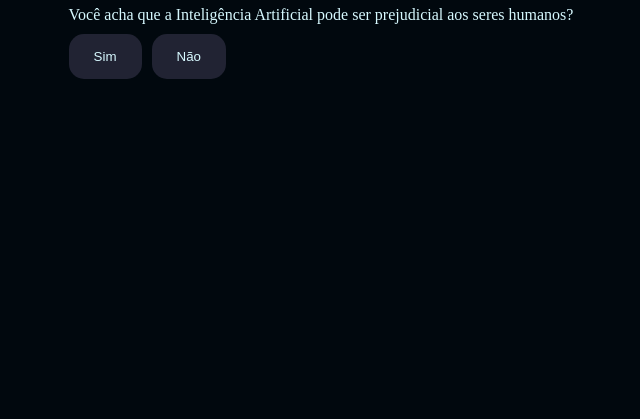
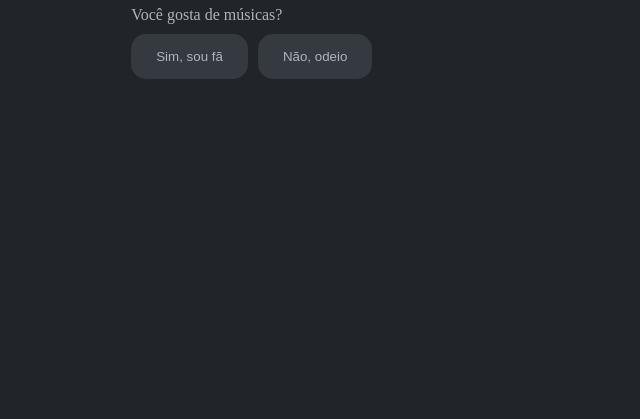
Before and after one commit to artmenegon/I.A.--3E, a plain HTML site: page index.html in a window 1280 px wide. Shown: the part 397-816 px from the top of the page, without its empty margins (319-959 px from the left). Drawn offline with Linux system fonts and the light colour scheme.

Commit message:
Add files via upload

```diff
--- a/index.html
+++ b/index.html
@@ -5,7 +5,7 @@
     <meta charset="UTF-8">
     <meta name="viewport" content="width=device-width, initial-scale=1.0">
     <link rel="stylesheet" href="style.css">
-    <title>Você decide o futuro da I.A.</title>
+    <title>Será que você está preparado/a para passar em Harvard?</title>
 </head>
 
 <body>
--- a/script.js
+++ b/script.js
@@ -2,44 +2,45 @@ const caixaPrincipal = document.querySelector('.caixa-principal');
 const caixaPergunta = document.querySelector('.caixa-pergunta');
 const caixaAlternativa = document.querySelector('.caixa-alternativa');
 const caixaResultado = document.querySelector('.caixa-resultado');
+const textoResultado = document.querySelector('.texto-resultado');
 
 const perguntas = [//abre a lista de objetos (itens)
     {//abre o item
-        enunciado:"Você acha que a Inteligência Artificial pode ser prejudicial aos seres humanos?",
+        enunciado:"Você gosta de músicas?",
         alternativas:[{
 
-             texto: "Sim",
-             afirmação: "Não temos controle quanto a isso"
+             texto: "Sim, sou fã",
+             afirmação: "Viver é bom demais"
        },
        {
-             texto: "Não",
-             afirmação: "A utilidade e facilidade nos ajuda a evoluir"
+             texto: "Não, odeio",
+             afirmação: "Minha vida consiste em um vazio imensurável e eu não sei o que é bom de verdade"
        }
         ]
     },
     {
-        enunciado:"Você já assistiu o filme Eu, Robô?",
+        enunciado:"Você gosta de sair?",
         alternativas:[ {
 
-            texto: "Sim",
-            afirmação: "Já assisti"
+            texto: "Sim, sextou",
+            afirmação: "Tenho falsos amigos e disfarço a minha solidão saindo, mas até que estou feliz"
       },
       {
-            texto: "Não",
-            afirmação: "Nunca assisti"
+            texto: "Não, odeio todos",
+            afirmação: "Não tenho falsos amigos e na realidade nem tenho amigos, a solidão aflora o meu peito"
       }
        ]
     },
     {
-        enunciado:"Você acha que o filme se encaixa na realidade?",
+        enunciado:"Você já assistiu a trilogia Senhor dos Anéis?",
         alternativas:[ {
 
-            texto: "Sim",
-            afirmação: "Nosso mundo pode se transformar no caos visto"
+            texto: "Sim, já assisti",
+            afirmação: "Trilogia bacana"
       },
       {
-            texto: "Não",
-            afirmação: "É uma realidade muito distante e utópica"
+            texto: "Não, nunca assisti",
+            afirmação: "Só não assisti mesmo, mas lá ele (Senhor dos Anéis? Vixi)"
       }
        ]
     }
--- a/style.css
+++ b/style.css
@@ -1,9 +1,9 @@
 :root{
-    --cor-fundo: #01080E;
+    --cor-fundo: #212529;
     --cor-principal: #0b0d20;
-    --cor-secundaria: #212333;
-    --cor-destaque: #2dbefd;
-    --cor-texto: #D7F9FF;
+    --cor-secundaria: #343A40;
+    --cor-destaque: #6C757D;
+    --cor-texto: #ADB5BD;
 }
 body{
     background-color: var(--cor-fundo);
```
